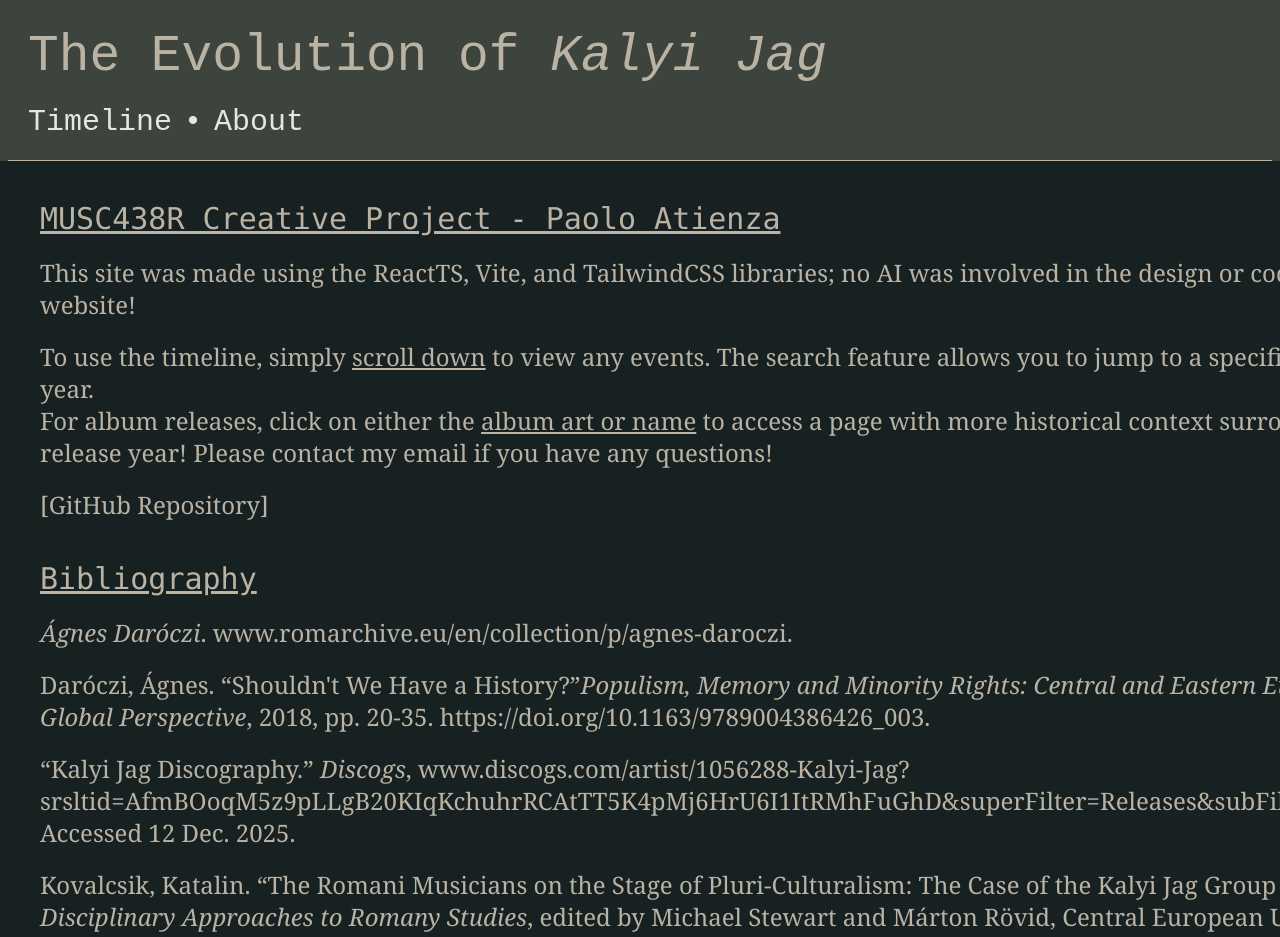
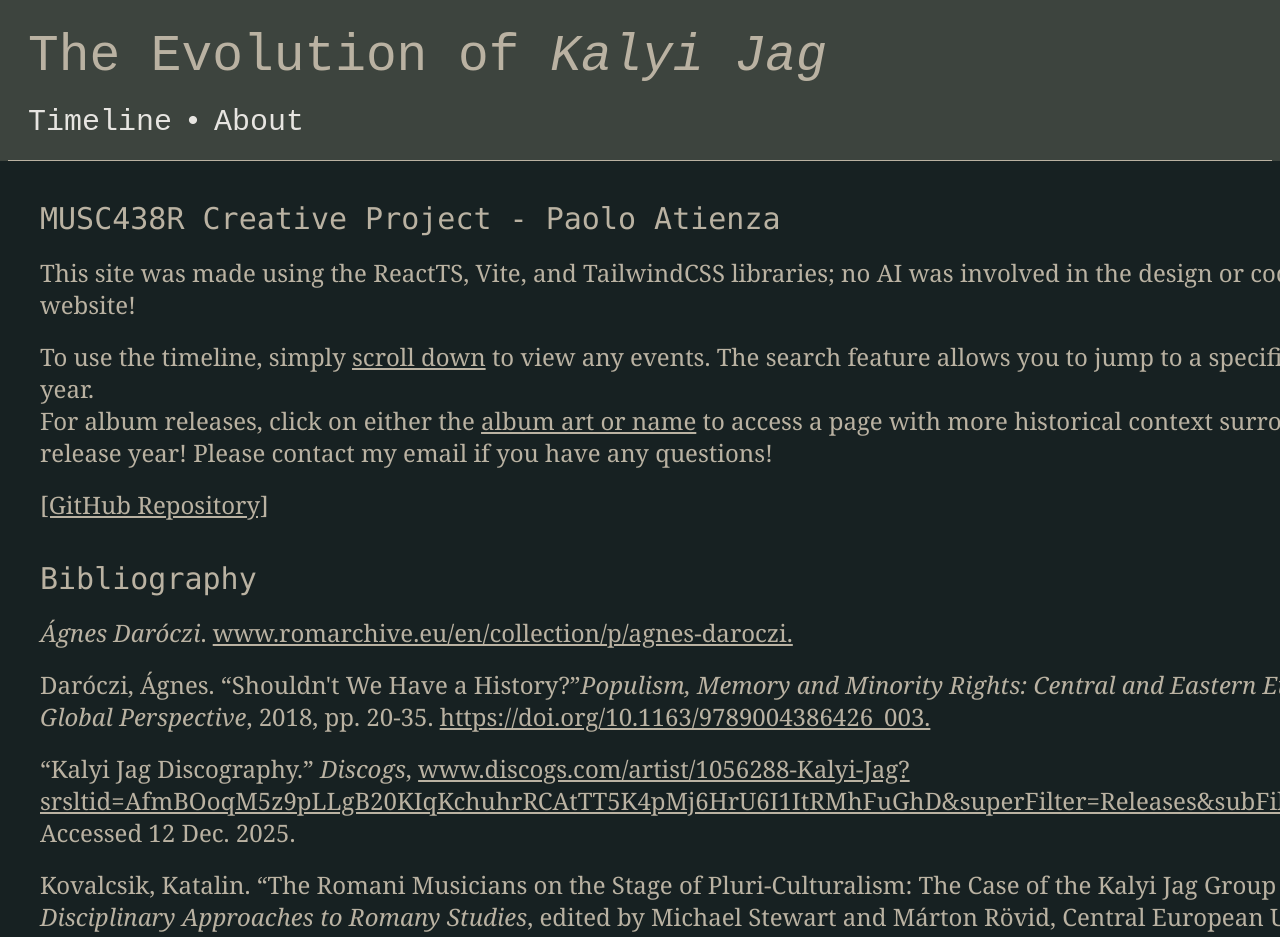
Before and after one commit to Zenza235/musc438r-final-project, a React (Vite) app: page /about in a window 1280 px wide. Shown: the top 937 px of the page. Built offline with nearby package versions, Linux system fonts and the light colour scheme.

Commit message:
fix issues with base path

```diff
--- a/src/App.tsx
+++ b/src/App.tsx
@@ -1,16 +1,17 @@
 import { Routes, Route } from 'react-router-dom';
 import { Timeline, About, Page404, Album } from "./pages";
-import { items } from "./items";
+import { items, BASE_URL } from "./items";
 
 function App() {
   return (
     <Routes>
-      <Route path="/" element={<Timeline />} />
-      <Route path="/about" element={<About />} />
+      <Route path={BASE_URL} element={<Timeline />} />
+      <Route path={`${BASE_URL}/about`} element={<About />} />
       {/* Album Routes */}
       {items
         .filter((i) => !!i.albumInfo)
         .map((i) => {
+          console.log(i.albumInfo.link.page);
           return (<Route path={i.albumInfo.link.page} element={<Album item={i}/>}/>);
         })}
       {/* 404 Page Not Found */}
--- a/src/components/Header/Header.tsx
+++ b/src/components/Header/Header.tsx
@@ -1,5 +1,6 @@
 import HeaderLink from "./HeaderLink";
 import TimelineControls from "./TimelineControls";
+import { BASE_URL } from "../../items";
 
 interface HeaderProps {
   showTimelineControls?: boolean;
@@ -11,9 +12,9 @@ function Header({ showTimelineControls = false }: HeaderProps) {
       <header className="m-5">
         <h1 className="text-tan-600">The Evolution of <i>Kalyi Jag</i></h1>
         <nav className="mt-5">
-          <HeaderLink href="/" name="Timeline"/>
+          <HeaderLink href={BASE_URL} name="Timeline"/>
           <div className="text-tan-300 text-3xl py-2 pr-3 inline">•</div>
-          <HeaderLink href="/about" name="About"/>
+          <HeaderLink href={`${BASE_URL}/about`} name="About"/>
           {(showTimelineControls) ? (
             <>
               <div className="text-tan-300 text-3xl py-2 pr-3 inline">|</div>
--- a/src/items.ts
+++ b/src/items.ts
@@ -1,5 +1,6 @@
-const ALBUM_PAGE_ROUTE = "/album";
-export const ALBUM_IMG_PATH = "/assets/albums";
+export const BASE_URL = import.meta.env.BASE_URL;
+const ALBUM_PAGE_ROUTE = `${BASE_URL}/album`;
+export const ALBUM_IMG_PATH = `${BASE_URL}/assets/albums`;
 
 /**
  * note about ids:
--- a/src/pages/About.tsx
+++ b/src/pages/About.tsx
@@ -13,7 +13,7 @@ function About() {
       <Header />
       <div className="text-tan-600 m-10 font-mono">
         <div className="mb-10">
-          <h2 className="text-3xl underline">
+          <h2 className="text-3xl">
             MUSC438R Creative Project - Paolo Atienza
           </h2>
           <p className="text-2xl font-serif mt-5">
@@ -25,24 +25,24 @@ function About() {
             Please contact my email if you have any questions!
           </p>
           <p className="text-2xl font-serif mt-5">
-            <a target="_blank" href="https://github.com/Zenza235/musc438r-final-project">[GitHub Repository]</a>
+            <a className="underline" target="_blank" href="https://github.com/Zenza235/musc438r-final-project">[GitHub Repository]</a>
           </p>
         </div>
         <div>
-          <h2 className="text-3xl mb-5 underline">Bibliography</h2>
+          <h2 className="text-3xl mb-5">Bibliography</h2>
           <ul className="text-2xl font-serif mt-5 space-y-5">
             <li>
-              <i>Ágnes Daróczi</i>. <a target="_blank" href="http://www.romarchive.eu/en/collection/p/agnes-daroczi">www.romarchive.eu/en/collection/p/agnes-daroczi.</a>
+              <i>Ágnes Daróczi</i>. <a className="underline" target="_blank" href="http://www.romarchive.eu/en/collection/p/agnes-daroczi">www.romarchive.eu/en/collection/p/agnes-daroczi.</a>
             </li>
             <li>
               Daróczi, Ágnes. “Shouldn't We Have a History?”
-              <i>Populism, Memory and Minority Rights: Central and Eastern European Issues in Global Perspective</i>, 2018, pp. 20-35. <a target="_blank" href="https://doi.org/10.1163/9789004386426_003">https://doi.org/10.1163/9789004386426_003.</a>
+              <i>Populism, Memory and Minority Rights: Central and Eastern European Issues in Global Perspective</i>, 2018, pp. 20-35. <a className="underline" target="_blank" href="https://doi.org/10.1163/9789004386426_003">https://doi.org/10.1163/9789004386426_003.</a>
             </li>
             <li>
-              “Kalyi Jag Discography.” <i>Discogs</i>, <a target="_blank" href="https://www.discogs.com/artist/1056288-Kalyi-Jag?srsltid=AfmBOoqM5z9pLLgB20KIqKchuhrRCAtTT5K4pMj6HrU6I1ItRMhFuGhD&superFilter=Releases&subFilter=Albums">www.discogs.com/artist/1056288-Kalyi-Jag?srsltid=AfmBOoqM5z9pLLgB20KIqKchuhrRCAtTT5K4pMj6HrU6I1ItRMhFuGhD&superFilter=Releases&subFilter=Albums</a>. Accessed 12 Dec. 2025.
+              “Kalyi Jag Discography.” <i>Discogs</i>, <a className="underline" target="_blank" href="https://www.discogs.com/artist/1056288-Kalyi-Jag?srsltid=AfmBOoqM5z9pLLgB20KIqKchuhrRCAtTT5K4pMj6HrU6I1ItRMhFuGhD&superFilter=Releases&subFilter=Albums">www.discogs.com/artist/1056288-Kalyi-Jag?srsltid=AfmBOoqM5z9pLLgB20KIqKchuhrRCAtTT5K4pMj6HrU6I1ItRMhFuGhD&superFilter=Releases&subFilter=Albums</a>. Accessed 12 Dec. 2025.
             </li>
             <li>
-              Kovalcsik, Katalin. “The Romani Musicians on the Stage of Pluri-Culturalism: The Case of the Kalyi Jag Group in Hungary.” <i>Multi-Disciplinary Approaches to Romany Studies</i>, edited by Michael Stewart and Márton Rövid, Central European UP, 2010, <a target="_blank" href="http://dl1.cuni.cz/pluginfile.php/495454/mod_resource/content/1/stewart_rovai_multidisciplinary_approaches_to_romany_studies_.pdf">dl1.cuni.cz/pluginfile.php/495454/mod_resource/content/1/stewart_rovai_multidisciplinary_approaches_to_romany_studies_.pdf.</a>
+              Kovalcsik, Katalin. “The Romani Musicians on the Stage of Pluri-Culturalism: The Case of the Kalyi Jag Group in Hungary.” <i>Multi-Disciplinary Approaches to Romany Studies</i>, edited by Michael Stewart and Márton Rövid, Central European UP, 2010, <a className="underline" target="_blank" href="http://dl1.cuni.cz/pluginfile.php/495454/mod_resource/content/1/stewart_rovai_multidisciplinary_approaches_to_romany_studies_.pdf">dl1.cuni.cz/pluginfile.php/495454/mod_resource/content/1/stewart_rovai_multidisciplinary_approaches_to_romany_studies_.pdf.</a>
             </li>
           </ul>
         </div>
--- a/src/styles/index.css
+++ b/src/styles/index.css
@@ -27,11 +27,6 @@
   text-rendering: optimizeLegibility;
   -webkit-font-smoothing: antialiased;
   -moz-osx-font-smoothing: grayscale;
-}
-
-a:hover {
-  text-decoration: underline;
-  cursor: pointer;
 }
 
 body {
--- a/vite.config.ts
+++ b/vite.config.ts
@@ -8,5 +8,5 @@ export default defineConfig({
     react(),
     tailwindcss(),
   ],
-  base: "/musc438r-final-project/",
+  base: "/musc438r-final-project",
 })
```
